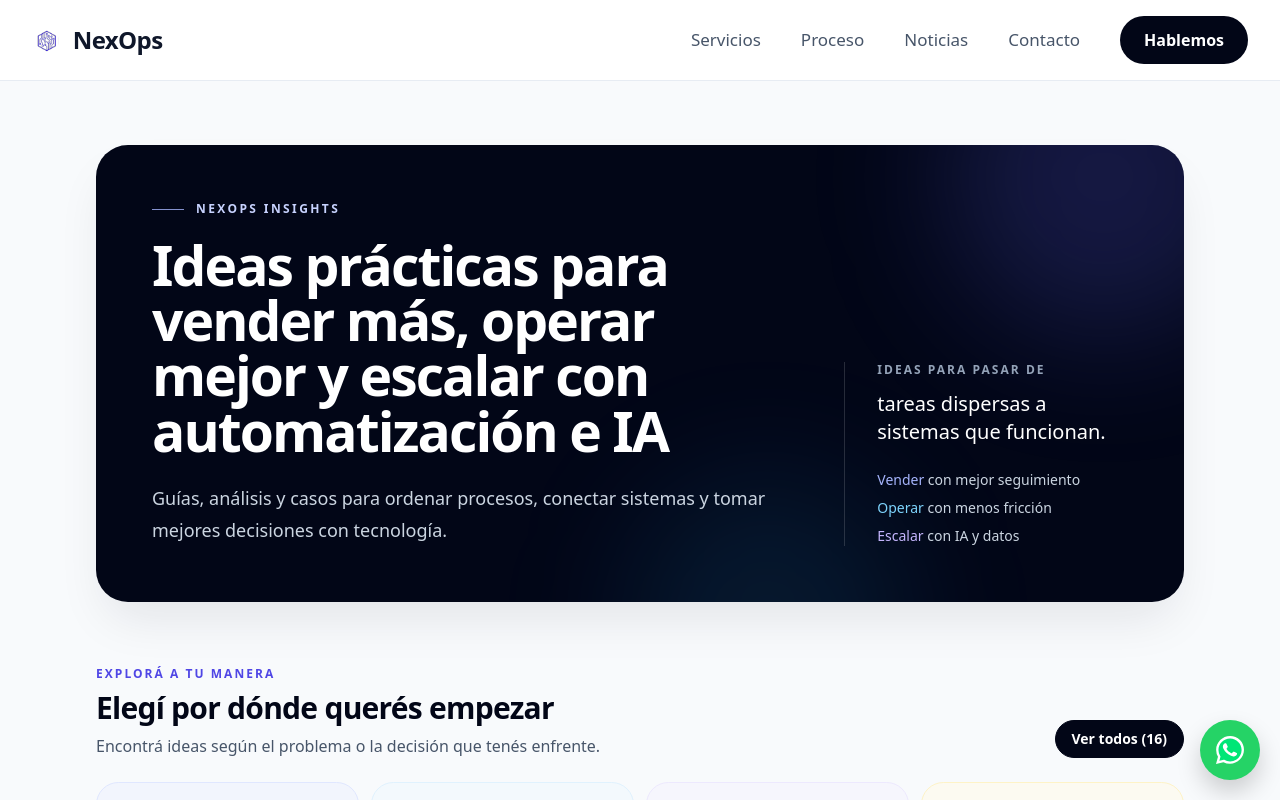
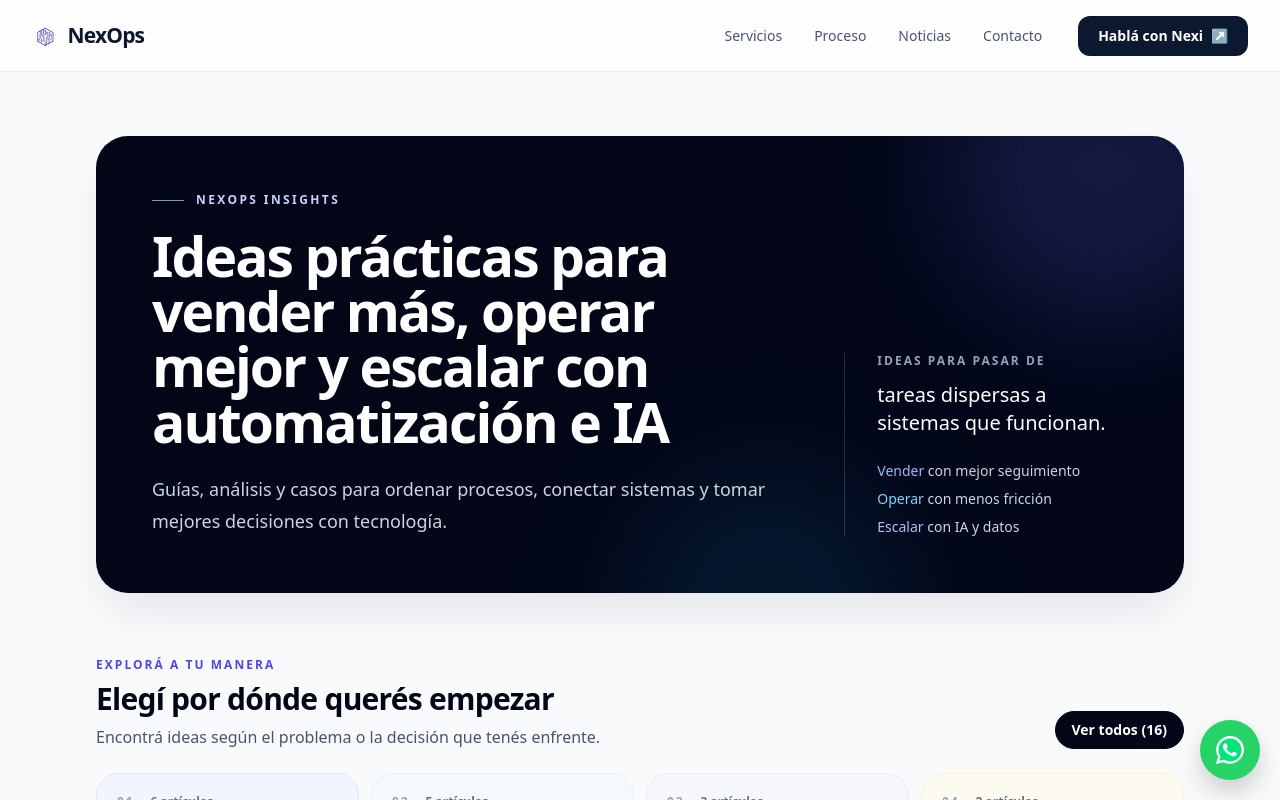
Before and after one commit to AlanTN13/webneoxps, a React (Vite) app: page /noticias in a window 1280 px wide. Shown: the top 800 px of the page. Built offline with nearby package versions, Linux system fonts and the light colour scheme.

Commit message:
feat: align header with new NexOps direction

```diff
--- a/src/components/Header.jsx
+++ b/src/components/Header.jsx
@@ -1,117 +1,123 @@
-// src/components/Header.jsx
 import { useEffect, useState } from "react";
 import { createPortal } from "react-dom";
 import brandLogo from "../assets/logo-nexops.svg";
-import { CALENDLY_LINK, NAV_LINKS } from "../config/constants";
+import { CONTACT_INFO, NAV_LINKS, getWhatsappLink } from "../config/constants";
 
 export default function Header() {
   const [open, setOpen] = useState(false);
   const [mounted, setMounted] = useState(false);
 
-  // para poder usar createPortal sin romper nada
   useEffect(() => {
     setMounted(true);
   }, []);
 
-  // bloquear scroll cuando el menú está abierto
   useEffect(() => {
-    if (!mounted) return;
-    if (open) {
-      const prev = document.body.style.overflow;
+    if (!mounted || !open) return undefined;
+    const previousOverflow = document.body.style.overflow;
     document.body.style.overflow = "hidden";
+
     return () => {
-        document.body.style.overflow = prev;
+      document.body.style.overflow = previousOverflow;
     };
-    }
   }, [open, mounted]);
 
-  const closeMenu = () => setOpen(false);
+  const whatsappHref = getWhatsappLink(
+    CONTACT_INFO.WHATSAPP_NUMBER,
+    CONTACT_INFO.WHATSAPP_MESSAGE_DEFAULT
+  );
 
   return (
-    <header className="sticky top-0 z-40 w-full border-b border-slate-200/80 bg-white backdrop-blur-xl">
-      <div className="mx-auto flex max-w-[1440px] items-center px-4 py-4 sm:px-6 lg:px-8">
-        {/* Logo + nombre */}
-        <a href="/" className="flex items-center gap-3">
-          <img src={brandLogo} className="h-9 w-auto" alt="NexOps" />
-          <span className="font-extrabold text-slate-900 text-2xl tracking-tight">NexOps</span>
+    <header className="sticky top-0 z-50 h-[72px] w-full border-b border-slate-200/70 bg-white/90 backdrop-blur-xl">
+      <div className="mx-auto flex h-full max-w-[1500px] items-center px-5 sm:px-6 lg:px-8">
+        <a href="/" className="flex items-center gap-2.5" aria-label="NexOps, inicio">
+          <img src={brandLogo} className="h-8 w-auto" alt="" />
+          <span className="text-[21px] font-semibold tracking-[-0.04em] text-[#0c1730]">NexOps</span>
         </a>
 
-        {/* Wrapper derecha: nav + CTA (desktop) */}
-        <div className="ml-auto hidden items-center gap-10 sm:flex">
-          {/* Navegación desktop */}
-          <nav className="flex items-center gap-10 text-[17px] text-slate-600">
+        <div className="ml-auto hidden items-center gap-9 md:flex">
+          <nav className="flex items-center gap-8 text-[14px] font-medium text-slate-600" aria-label="Navegación principal">
             {NAV_LINKS.map((link) => (
               <a
                 key={link.href}
                 href={link.href}
-                className="transition-colors duration-200 hover:text-slate-950"
+                className="transition-colors duration-200 hover:text-[#0c1730]"
               >
                 {link.label}
               </a>
             ))}
           </nav>
 
-          {/* CTA desktop */}
           <a
-            href={CALENDLY_LINK}
+            href={whatsappHref}
             target="_blank"
             rel="noopener noreferrer"
-            className="inline-flex items-center justify-center rounded-full bg-slate-950 px-6 py-3 text-white font-semibold shadow-[0_18px_40px_-24px_rgba(15,23,42,0.55)] transition-colors duration-200 hover:bg-slate-800"
+            className="inline-flex min-h-10 items-center justify-center rounded-[12px] bg-[#0c1730] px-5 text-sm font-semibold text-white transition duration-200 hover:bg-[#17243e] focus:outline-none focus-visible:ring-2 focus-visible:ring-[#7650ff] focus-visible:ring-offset-2"
           >
-            Hablemos
+            Hablá con Nexi
+            <span className="ml-2" aria-hidden="true">↗</span>
           </a>
         </div>
 
-        {/* Botón menú mobile */}
         <button
-          className="ml-auto text-3xl text-slate-700 sm:hidden"
+          type="button"
+          className="ml-auto flex h-11 w-11 flex-col items-center justify-center gap-[5px] md:hidden"
           onClick={() => setOpen(true)}
           aria-label="Abrir menú"
+          aria-expanded={open}
         >
-          ☰
+          <span className="h-px w-5 bg-[#0c1730]" />
+          <span className="h-px w-5 bg-[#0c1730]" />
         </button>
       </div>
 
-      {/* OVERLAY MOBILE en PORTAL */}
-      {mounted &&
-        open &&
-        createPortal(
-          <div className="fixed inset-0 z-[9999] flex flex-col bg-white">
-            {/* Top bar */}
-            <div className="flex items-center justify-between px-4 py-4 border-b border-slate-200">
-              <div className="flex items-center gap-3">
-                <img src={brandLogo} className="h-8 w-auto" alt="NexOps" />
-                <span className="font-extrabold text-slate-900 text-xl tracking-tight">
-                  NexOps
-                </span>
-              </div>
+      {mounted && open && createPortal(
+        <div className="fixed inset-0 z-[9999] flex min-h-[100svh] flex-col bg-white px-5 pb-8 pt-4 md:hidden">
+          <div className="flex h-14 items-center">
+            <a href="/" onClick={() => setOpen(false)} className="flex items-center gap-2.5">
+              <img src={brandLogo} className="h-8 w-auto" alt="" />
+              <span className="text-[21px] font-semibold tracking-[-0.04em] text-[#0c1730]">NexOps</span>
+            </a>
             <button
-                className="text-3xl text-slate-700"
-                onClick={closeMenu}
+              type="button"
+              className="ml-auto flex h-11 w-11 items-center justify-center text-2xl text-[#0c1730]"
+              onClick={() => setOpen(false)}
               aria-label="Cerrar menú"
             >
-                ✕
+              ×
             </button>
           </div>
 
-            {/* Banda título */}
-            <div className="px-6 py-3 border-b border-slate-200/80 text-[11px] font-medium tracking-[0.18em] text-slate-500 uppercase">
-              NexOps Menu
+          <div className="mt-12 text-[10px] font-semibold uppercase tracking-[0.24em] text-slate-400">
+            Navegación
           </div>
-
-            {/* Links */}
-            <nav className="flex-1 flex flex-col px-6 py-4 text-lg text-slate-800 gap-1">
-              {NAV_LINKS.map((link) => (
+          <nav className="mt-5 flex flex-col" aria-label="Navegación mobile">
+            {NAV_LINKS.map((link, index) => (
               <a
                 key={link.href}
                 href={link.href}
-                  onClick={closeMenu}
-                  className="py-3 border-b border-slate-200/60"
+                onClick={() => setOpen(false)}
+                className="flex items-center justify-between border-t border-slate-200 py-5 text-[clamp(1.8rem,8vw,2.5rem)] font-semibold leading-none tracking-[-0.045em] text-[#0c1730]"
               >
-                  {link.label}
+                <span>{link.label}</span>
+                <span className="text-sm font-medium text-slate-400">0{index + 1}</span>
               </a>
             ))}
           </nav>
+
+          <div className="mt-auto border-t border-slate-200 pt-6">
+            <p className="mb-5 max-w-xs text-sm leading-6 text-slate-500">
+              Contanos qué parte de tu operación hoy te está frenando.
+            </p>
+            <a
+              href={whatsappHref}
+              target="_blank"
+              rel="noopener noreferrer"
+              className="flex min-h-14 w-full items-center justify-between rounded-[14px] bg-[#0c1730] px-5 text-base font-semibold text-white"
+            >
+              Hablá con Nexi
+              <span aria-hidden="true">↗</span>
+            </a>
+          </div>
         </div>,
         document.body
       )}
```
Lines whose indentation alone changed are shown as unchanged.
